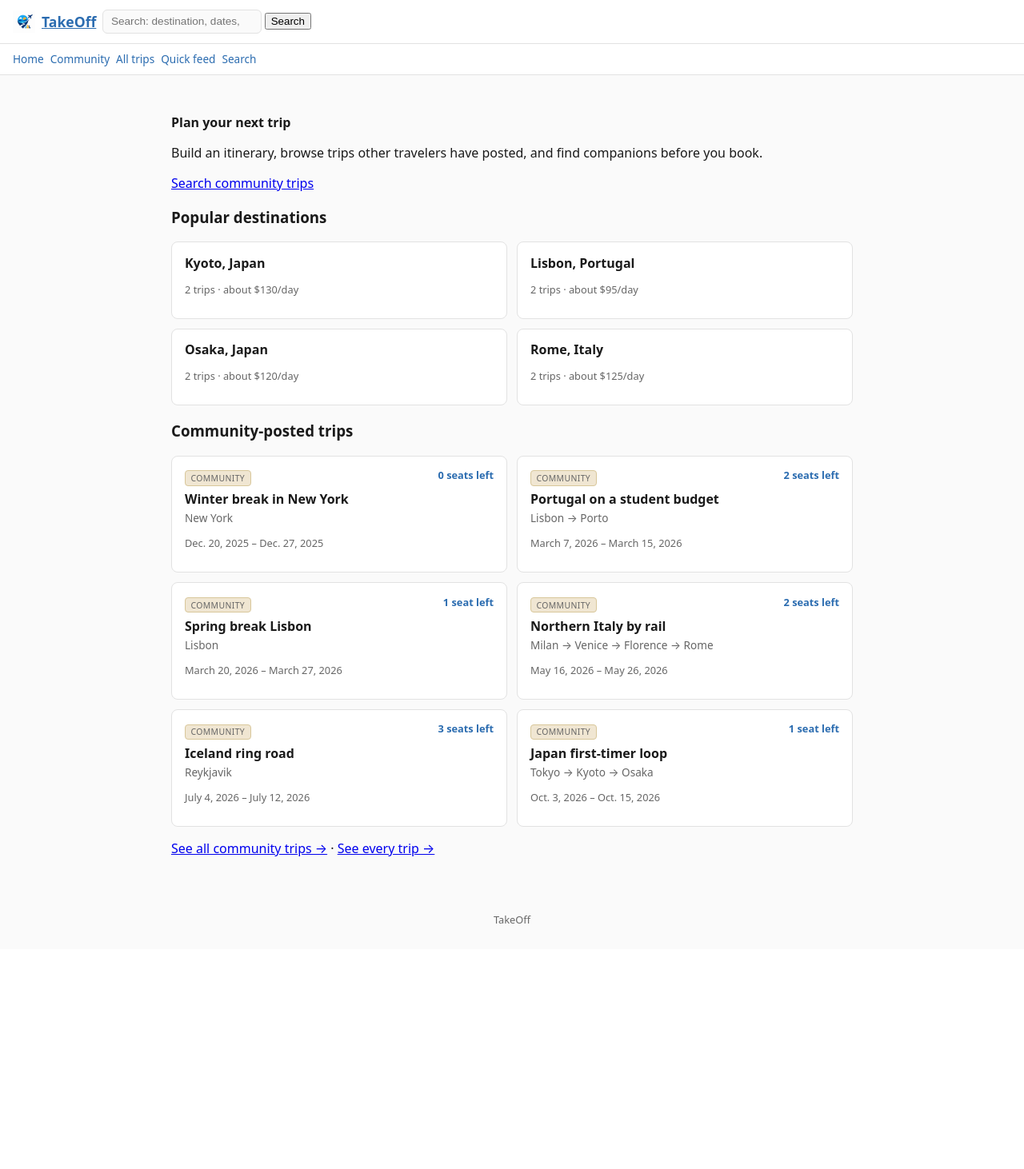
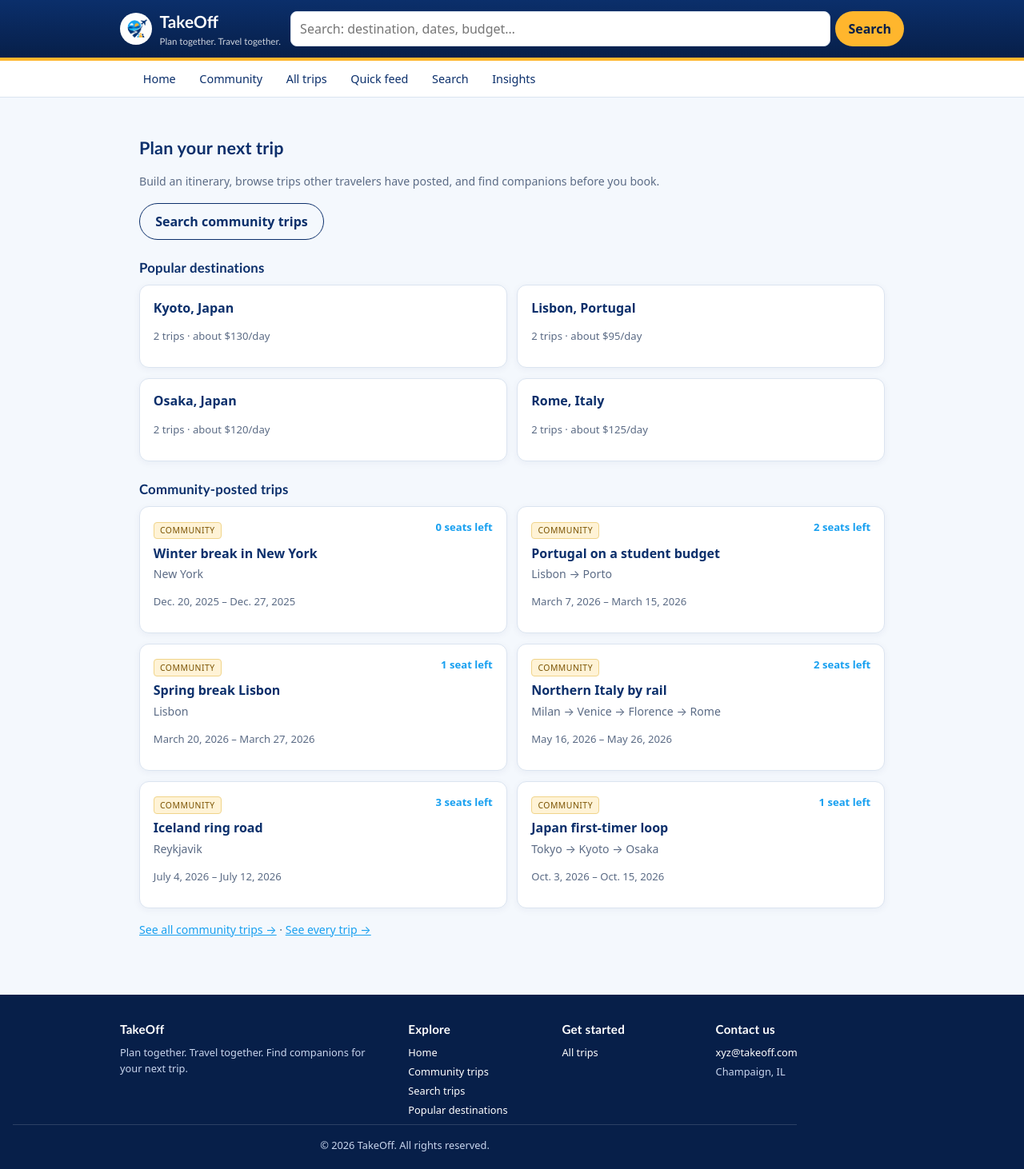
Before and after one commit to suriya-gopal/1_takeoff, a Django app: page / in a window 1280 px wide. Shown: the whole page at 80% size. Before the commit the page ends 1155 px from the top, so only its background shows below. Run offline with Django 5.2, Linux system fonts and the light colour scheme; data comes from the database, SQL or seed files in the repository.

Commit message:
Added CSS, Static files and matplotlib chart

```diff
--- a/requirements.txt
+++ b/requirements.txt
@@ -1,2 +1,3 @@
 django-environ
 Django>=5.2,<6.2
+matplotlib
--- /dev/null
+++ b/takeoff/ui-ux/static/css/style.css
@@ -0,0 +1,164 @@
+/* ==========================================================================
+   TakeOff — site-wide stylesheet
+   Loaded AFTER normalize.css (which levels out browser defaults).
+   Colours are taken from the TakeOff logo: navy, sky blue and sun yellow.
+   ========================================================================== */
+
+:root {
+  --navy: #0b2f6b;
+  --navy-dark: #071f49;
+  --sky: #18a0f0;
+  --sun: #ffb62d;
+  --bg: #f4f8fd;
+  --surface: #ffffff;
+  --text: #16233b;
+  --muted: #5b6b85;
+  --border: #dbe4f0;
+  --community: #fff3d6;
+  --danger: #b3261e;
+  --radius: 12px;
+  --font-body: system-ui, -apple-system, "Segoe UI", Roboto, "Helvetica Neue", Arial, sans-serif;
+  --font-heading: "Avenir Next", "Trebuchet MS", "Segoe UI", system-ui, sans-serif;
+}
+
+* { box-sizing: border-box; }
+
+body {
+  margin: 0;
+  background: var(--bg);
+  color: var(--text);
+  font-family: var(--font-body);
+  line-height: 1.55;
+}
+
+h1, h2, h3, h4 { font-family: var(--font-heading); color: var(--navy); letter-spacing: .2px; }
+a { color: var(--sky); }
+a:hover { color: var(--navy); }
+
+/* ---- Header / brand bar ------------------------------------------------ */
+header.site-header {
+  background: linear-gradient(180deg, var(--navy), var(--navy-dark));
+  border-bottom: 4px solid var(--sun);
+  padding: .7rem 1rem;
+}
+.site-header .bar { max-width: 980px; margin: 0 auto; display: flex; flex-wrap: wrap; gap: .75rem; align-items: center; }
+.brand { display: flex; align-items: center; gap: .6rem; color: #fff; text-decoration: none; font-family: var(--font-heading); font-weight: 700; font-size: 1.3rem; }
+.brand:hover { color: #fff; }
+.brand img { width: 40px; height: 40px; object-fit: contain; background: #fff; border-radius: 50%; padding: 2px; }
+.brand small { display: block; font-weight: 400; font-size: .72rem; opacity: .8; }
+.header-search { flex: 1 1 220px; display: flex; gap: .4rem; }
+.header-search input[type="search"] { flex: 1; }
+
+/* ---- Navigation ---------------------------------------------------------- */
+nav.subnav { background: var(--surface); border-bottom: 1px solid var(--border); }
+nav.subnav .bar { max-width: 980px; margin: 0 auto; display: flex; flex-wrap: wrap; gap: .25rem; padding: .35rem 1rem; }
+nav.subnav a { color: var(--navy); text-decoration: none; padding: .35rem .8rem; border-radius: 999px; font-size: .9rem; font-weight: 500; }
+nav.subnav a:hover { background: var(--bg); }
+nav.subnav a.cta { margin-left: auto; background: var(--sun); color: var(--navy-dark); font-weight: 700; }
+nav.subnav a.cta:hover { background: #ffc857; }
+
+main { max-width: 980px; margin: 0 auto; padding: 1rem; }
+footer.site-footer { background: var(--navy-dark); color: #c9d6ee; text-align: center; font-size: .8rem; padding: 1.2rem 1rem; margin-top: 2rem; }
+footer.site-footer a { color: #fff; }
+footer.site-footer p { margin: .2rem 0; }
+
+/* ---- Headings & text ------------------------------------------------------- */
+h2.section-title { font-size: 1.35rem; margin: 1.4rem 0 .5rem; }
+h3.section-title { font-size: 1.05rem; margin: 1.4rem 0 .5rem; }
+.meta, .muted { color: var(--muted); font-size: .88rem; }
+.empty-note { color: var(--muted); font-size: .92rem; padding: .75rem 0; }
+
+/* ---- Trip cards ------------------------------------------------------------ */
+.trip-grid { display: grid; grid-template-columns: 1fr; gap: .8rem; }
+.trip-card {
+  display: block; padding: .95rem 1.05rem; background: var(--surface);
+  border: 1px solid var(--border); border-radius: var(--radius);
+  text-decoration: none; color: var(--text);
+  box-shadow: 0 2px 10px rgba(11, 47, 107, .05);
+  transition: box-shadow .15s ease, transform .15s ease;
+}
+a.trip-card:hover { box-shadow: 0 6px 18px rgba(11, 47, 107, .12); transform: translateY(-1px); color: var(--text); }
+.trip-card .badge, .badge {
+  display: inline-block; font-size: .65rem; letter-spacing: .05em; text-transform: uppercase;
+  color: var(--muted); border: 1px solid var(--border); border-radius: 4px; padding: .1rem .45rem; margin-bottom: .35rem;
+}
+.badge.community { background: var(--community); border-color: #f0d48a; color: #7a5200; }
+.trip-card .title { font-weight: 700; margin: 0 0 .2rem; color: var(--navy); }
+.trip-card .route { font-size: .88rem; color: var(--muted); margin: 0 0 .2rem; }
+.trip-card .meta { font-size: .82rem; color: var(--muted); }
+.trip-card .seats { float: right; font-size: .82rem; color: var(--sky); font-weight: 700; }
+
+/* ---- Tabs (Community Hub: Planned / Completed) ---------------------------- */
+.tabs { display: flex; gap: .5rem; margin: .5rem 0 1rem; }
+.tabs a { padding: .45rem 1rem; border: 1px solid var(--border); border-radius: 999px; text-decoration: none; color: var(--navy); background: var(--surface); font-weight: 600; font-size: .9rem; }
+.tabs a.active { background: var(--navy); color: #fff; border-color: var(--navy); }
+
+/* ---- Forms & buttons ------------------------------------------------------- */
+.panel { background: var(--surface); border: 1px solid var(--border); border-radius: var(--radius); padding: 1rem 1.1rem; margin: .8rem 0; }
+.panel h3 { margin-top: 0; }
+label { display: block; font-weight: 600; font-size: .88rem; margin: .6rem 0 .2rem; color: var(--navy); }
+input[type="text"], input[type="search"], input[type="number"], input[type="date"], select, textarea {
+  width: 100%; padding: .55rem .7rem; border: 1px solid var(--border); border-radius: 8px;
+  font: inherit; background: #fff; color: var(--text);
+}
+/* normalize.css makes type="search" inputs content-box, which makes them wider than their
+   column. Force border-box on every field and give single-line fields one common height. */
+input[type="search"], input[type="text"], input[type="number"], input[type="date"], select, textarea { box-sizing: border-box; }
+input[type="search"], input[type="text"], input[type="number"], input[type="date"], select { height: 2.75rem; }
+input:focus, select:focus, textarea:focus { outline: 2px solid var(--sky); outline-offset: 1px; }
+.form-row { display: grid; grid-template-columns: 1fr; gap: 0 .8rem; }
+.helptext, .help { color: var(--muted); font-size: .8rem; }
+.errorlist { list-style: none; margin: .2rem 0; padding: 0; color: var(--danger); font-size: .85rem; }
+button, .button, input[type="submit"] {
+  display: inline-block; background: var(--navy); color: #fff; border: 0; border-radius: 999px;
+  padding: .6rem 1.2rem; font: inherit; font-weight: 600; cursor: pointer; text-decoration: none;
+}
+button:hover, .button:hover, input[type="submit"]:hover { background: var(--sky); color: #fff; }
+.button.secondary { background: transparent; color: var(--navy); border: 1px solid var(--navy); }
+.button.secondary:hover { background: var(--navy); color: #fff; }
+/* Grid (not flex) so neighbouring fields can never overlap; min-width:0 lets inputs shrink. */
+.inline-form { display: grid; grid-template-columns: repeat(auto-fit, minmax(190px, 1fr)); gap: .8rem; align-items: end; }
+.inline-form > div { min-width: 0; }
+.inline-form label { margin-top: 0; }
+.panel form .tabs { margin: .9rem 0; }
+.header-search button { background: var(--sun); color: var(--navy-dark); padding: .5rem 1rem; }
+.header-search button:hover { background: #ffc857; color: var(--navy-dark); }
+.checkbox-row label { display: flex; align-items: center; gap: .5rem; font-weight: 600; }
+.checkbox-row input { width: auto; }
+
+/* ---- Tables & stat chips (aggregations) ------------------------------------- */
+table.data { width: 100%; border-collapse: collapse; background: var(--surface); border-radius: var(--radius); overflow: hidden; font-size: .92rem; }
+table.data th, table.data td { padding: .55rem .8rem; border-bottom: 1px solid var(--border); text-align: left; }
+table.data th { background: #eaf2fc; color: var(--navy); }
+table.data td.num, table.data th.num { text-align: right; }
+.stats { display: flex; flex-wrap: wrap; gap: .6rem; }
+.stat-chip { background: var(--surface); border: 1px solid var(--border); border-left: 5px solid var(--sun); border-radius: 10px; padding: .5rem .9rem; }
+.stat-chip strong { display: block; font-size: 1.5rem; color: var(--navy); line-height: 1.1; }
+.stat-chip span { font-size: .8rem; color: var(--muted); }
+.result-list { list-style: none; margin: 0; padding: 0; background: var(--surface); border: 1px solid var(--border); border-radius: var(--radius); }
+.result-list li { padding: .6rem .9rem; border-bottom: 1px solid var(--border); }
+.result-list li:last-child { border-bottom: 0; }
+figure.chart { margin: 1rem 0; background: var(--surface); border: 1px solid var(--border); border-radius: var(--radius); padding: 1rem; text-align: center; }
+figure.chart img { max-width: 100%; height: auto; }
+figcaption { color: var(--muted); font-size: .85rem; margin-top: .5rem; }
+code, pre { background: #eef3fa; border-radius: 6px; padding: .1rem .35rem; font-size: .85rem; }
+
+/* ---- Wider screens ------------------------------------------------------------ */
+@media (min-width: 640px) {
+  main { padding: 1.5rem; }
+  .trip-grid { grid-template-columns: 1fr 1fr; }
+  .form-row { grid-template-columns: 1fr 1fr; }
+}
+/* ---- Footer columns ------------------------------------------------------ */
+footer.site-footer { text-align: left; padding: 2rem 1rem 1rem; }
+.footer-grid { max-width: 980px; margin: 0 auto; display: grid; grid-template-columns: 1fr; gap: 1.5rem; }
+.footer-grid h4 { color: #fff; margin: 0 0 .5rem; font-size: .95rem; }
+.footer-grid p { margin: 0; color: #c9d6ee; }
+.footer-grid ul { list-style: none; margin: 0; padding: 0; }
+.footer-grid li { margin: .25rem 0; color: #c9d6ee; }
+.footer-grid a { color: #c9d6ee; text-decoration: none; }
+.footer-grid a:hover { color: var(--sun); }
+.footer-note { max-width: 980px; margin: 1.5rem auto 0; padding-top: 1rem; border-top: 1px solid rgba(255,255,255,.15); text-align: center; }
+@media (min-width: 640px) {
+  .footer-grid { grid-template-columns: 2fr 1fr 1fr 1.4fr; }
+}
--- a/templates/trips/base.html
+++ b/templates/trips/base.html
@@ -1,67 +1,41 @@
 {% load static %}
+{% now "U" as ts %}{# Unix timestamp -> "?v=..." forces a fresh CSS download while developing (cache busting, see docs/notes/notes.txt) #}
 <!DOCTYPE html>
 <html lang="en">
 <head>
   <meta charset="UTF-8">
   <title>{% block title %}TakeOff{% endblock %}</title>
   <meta name="viewport" content="width=device-width, initial-scale=1">
+  <meta name="theme-color" content="#0b2f6b">
   <link rel="icon" type="image/png" href="{% static 'trips/img/logo.png' %}">
-  <style>
-    :root {
-      --color-bg: #fafafa; --color-surface: #fff; --color-text: #1a1a1a;
-      --color-primary: #2b6cb0; --color-border: #e2e2e2; --color-muted: #666;
-      --color-community: #f0e6d2;
-    }
-    * { box-sizing: border-box; }
-    body { margin: 0; font-family: system-ui, -apple-system, "Segoe UI", sans-serif;
-           background: var(--color-bg); color: var(--color-text); }
-    header.site-header { background: var(--color-surface); border-bottom: 1px solid var(--color-border);
-           padding: .75rem 1rem; display: flex; flex-wrap: wrap; gap: .5rem; align-items: center; }
-    header.site-header .logo { font-weight: 700; color: var(--color-primary); font-size: 1.1rem; display: flex; align-items: center; gap: .5rem; }
-    header.site-header .logo img { height: 28px; width: 28px; object-fit: contain; }
-    header.site-header .search { flex: 1 1 160px; padding: .4rem .6rem; border: 1px solid var(--color-border);
-           border-radius: 6px; color: var(--color-muted); font-size: .85rem; background: var(--color-bg); }
-    nav.subnav { display: flex; flex-wrap: wrap; gap: .5rem; padding: .6rem 1rem; background: var(--color-surface);
-           border-bottom: 1px solid var(--color-border); }
-    nav.subnav a { color: var(--color-primary); text-decoration: none; font-size: .85rem; }
-    main { padding: 1rem; max-width: 900px; margin: 0 auto; }
-    footer { padding: 1rem; text-align: center; font-size: .8rem; color: var(--color-muted); }
 
-    h2.section-title { font-size: 1rem; margin: 1.5rem 0 .5rem; }
-    .trip-grid { display: grid; grid-template-columns: 1fr; gap: .75rem; }
-    .trip-card { display: block; padding: .9rem 1rem; background: var(--color-surface);
-           border: 1px solid var(--color-border); border-radius: 8px; text-decoration: none;
-           color: var(--color-text); }
-    .trip-card .badge { display: inline-block; font-size: .65rem; letter-spacing: .04em;
-           text-transform: uppercase; color: var(--color-muted); border: 1px solid var(--color-border);
-           border-radius: 4px; padding: .1rem .4rem; margin-bottom: .35rem; }
-    .trip-card .badge.community { background: var(--color-community); border-color: #d8c79a; }
-    .trip-card .title { font-weight: 600; margin: 0 0 .2rem; }
-    .trip-card .route { font-size: .85rem; color: var(--color-muted); margin: 0 0 .2rem; }
-    .trip-card .meta { font-size: .8rem; color: var(--color-muted); }
-    .trip-card .seats { float: right; font-size: .8rem; color: var(--color-primary); font-weight: 600; }
-    .empty-note { color: var(--color-muted); font-size: .9rem; padding: .75rem 0; }
-
-    @media (min-width: 640px) {
-      main { padding: 1.5rem; }
-      .trip-grid { grid-template-columns: 1fr 1fr; }
-    }
-  </style>
+  {# normalize.css levels out browser defaults; style.css is TakeOff's own look. #}
+  <link rel="stylesheet" href="{% static 'css/normalize.css' %}?v={{ ts }}">
+  <link rel="stylesheet" href="{% static 'css/style.css' %}?v={{ ts }}">
 </head>
 <body>
   <header class="site-header">
-    <a class="logo" href="{% url 'trips:home' %}"><img src="{% static 'trips/img/logo.png' %}" alt="TakeOff logo">TakeOff</a>
-    <form action="{% url 'trips:trip-search' %}" method="get" role="search">
-      <input class="search" type="search" name="q" placeholder="Search: destination, dates, budget…" aria-label="Search community trips by destination">
+    <div class="bar">
+      <a class="brand" href="{% url 'trips:home' %}">
+        <img src="{% static 'trips/img/logo.png' %}" alt="TakeOff logo">
+        <span>TakeOff<small>Plan together. Travel together.</small></span>
+      </a>
+      {# Header search: sends the typed destination to the search page. #}
+      <form class="header-search" action="{% url 'trips:trip-search' %}" method="get" role="search">
+        <input type="search" name="q" placeholder="Search: destination, dates, budget…" aria-label="Search community trips by destination">
         <button type="submit">Search</button>
       </form>
+    </div>
   </header>
-  <nav class="subnav">
+  <nav class="subnav" aria-label="Primary">
+    <div class="bar">
       <a href="{% url 'trips:home' %}">Home</a>
       <a href="{% url 'trips:trip-list-generic' %}">Community</a>
       <a href="{% url 'trips:trip-list' %}">All trips</a>
       <a href="{% url 'trips:trip-manual' %}">Quick feed</a>
       <a href="{% url 'trips:trip-search' %}">Search</a>
+      <a href="{% url 'trips:insights' %}">Insights</a>
+    </div>
   </nav>
   <main>
     {# Optional blocks, in page order: search forms, their results, the main content, then summaries. #}
@@ -70,6 +44,36 @@
     {% block content %}<p>Default content.</p>{% endblock %}
     {% block stats %}{% endblock %}
   </main>
-  <footer><p>TakeOff</p></footer>
+  <footer class="site-footer">
+    <div class="footer-grid">
+      <div>
+        <h4>TakeOff</h4>
+        <p>Plan together. Travel together. Find companions for your next trip.</p>
+      </div>
+      <div>
+        <h4>Explore</h4>
+        <ul>
+          <li><a href="{% url 'trips:home' %}">Home</a></li>
+          <li><a href="{% url 'trips:trip-list-generic' %}">Community trips</a></li>
+          <li><a href="{% url 'trips:trip-search' %}">Search trips</a></li>
+          <li><a href="{% url 'trips:insights' %}">Popular destinations</a></li>
+        </ul>
+      </div>
+      <div>
+        <h4>Get started</h4>
+        <ul>
+          <li><a href="{% url 'trips:trip-list' %}">All trips</a></li>
+        </ul>
+      </div>
+      <div>
+        <h4>Contact us</h4>
+        <ul>
+          <li><a href="mailto:xyz@takeoff.com">xyz@takeoff.com</a></li>
+          <li>Champaign, IL</li>
+        </ul>
+      </div>
+    </div>
+    <p class="footer-note">&copy; {% now "Y" %} TakeOff. All rights reserved.</p>
+  </footer>
 </body>
 </html>
--- a/trips/urls.py
+++ b/trips/urls.py
@@ -17,4 +17,8 @@ urlpatterns = [
 
     # Search
     path("trips/search/", views.TripSearchView.as_view(), name="trip-search"),
+
+    # Chart page and PNG image
+    path("insights/", views.insights, name="insights"),
+    path("charts/trips-by-destination.png", views.trips_by_destination_chart, name="chart-trips-by-destination"),
 ]
--- a/trips/views.py
+++ b/trips/views.py
@@ -71,13 +71,19 @@ class TripListView(ListView):
 
 
 # ===========================================================================
-# Search
+# Search, chart
 # ===========================================================================
 
 from decimal import Decimal, InvalidOperation
+from io import BytesIO
 
 from django.db.models import Count, Q
 from django.utils.dateparse import parse_date
+
+import matplotlib
+matplotlib.use("Agg")            # draw to memory only — no GUI window on a server
+import matplotlib.pyplot as plt
+from matplotlib.ticker import MaxNLocator
 
 
 # ---------------------------------------------------------------------------
@@ -217,3 +223,56 @@ class TripSearchView(ListView):
             JoinRequest.objects.values("status").annotate(n=Count("request_id")).order_by("status")
         )
         return ctx
+
+
+# ---------------------------------------------------------------------------
+# Chart image
+# ---------------------------------------------------------------------------
+def trips_by_destination_chart(request):
+    """
+    PNG image endpoint: /charts/trips-by-destination.png
+
+    Data comes from the ORM (destination_popularity), not hard-coded numbers.
+
+    Memory awareness: the picture is built and saved into a BytesIO — a file
+    that lives in RAM — so nothing is written to disk. Costs to know about:
+      * the Figure holds the pixels in memory while drawing (a few MB at this
+        size), so plt.close(fig) is called or every request would leak a figure;
+      * the finished PNG is only tens of KB, but it is held in RAM once in
+        `buf` and once more by getvalue(), then released after the response;
+      * pyplot keeps global state, which is fine for the dev server but is why
+        production apps often use matplotlib.figure.Figure directly.
+    """
+    rows = list(destination_popularity())
+    labels = [d.name for d in rows]
+    public = [d.n_public for d in rows]
+    private = [d.n_trips - d.n_public for d in rows]
+
+    fig, ax = plt.subplots(figsize=(7, 3.6), dpi=130)
+    if rows:
+        ax.bar(labels, public, color="#18a0f0", label="Public (community)")
+        ax.bar(labels, private, bottom=public, color="#ffb62d", label="Private")
+        ax.legend(frameon=False, fontsize=8)
+    else:
+        ax.text(0.5, 0.5, "No trips yet", ha="center", va="center", transform=ax.transAxes)
+
+    ax.set_title("Trips per destination", fontsize=11, color="#0b2f6b", loc="left")
+    ax.set_xlabel("Destination", fontsize=9)
+    ax.set_ylabel("Number of trips", fontsize=9)
+    ax.yaxis.set_major_locator(MaxNLocator(integer=True))     # no "1.5 trips"
+    ax.tick_params(axis="x", rotation=40, labelsize=8)
+    ax.tick_params(axis="y", labelsize=8)
+    for side in ("top", "right"):
+        ax.spines[side].set_visible(False)
+    fig.tight_layout()
+
+    buf = BytesIO()
+    fig.savefig(buf, format="png")
+    plt.close(fig)                       # free the figure's memory
+    buf.seek(0)
+    return HttpResponse(buf.getvalue(), content_type="image/png")
+
+
+def insights(request):
+    """Page that shows the chart with a heading, caption, alt text and the numbers behind it."""
+    return render(request, "trips/insights.html", {"rows": destination_popularity()})
```
Also changed, not shown: takeoff/settings/base.py (+7 -0 lines), takeoff/settings/production.py (+11 -0 lines), templates/trips/insights.html (added, +25 -0 lines), trips/tests.py (+17 -1 lines), takeoff/ui-ux/static/css/normalize.css (added), 6 other files. Lines whose indentation alone changed are shown as unchanged.
